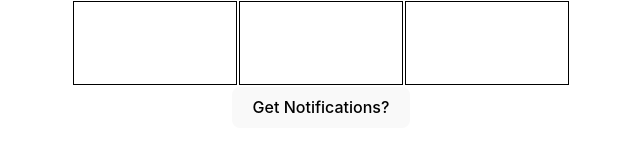
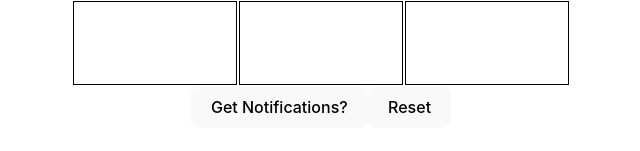
Before and after one commit to Keyto-Shouko/morpion_pwa, a Vue app: page / in a window 1280 px wide. Shown: the part 525-676 px from the top of the page, without its empty margins (319-959 px from the left). Built offline with nearby package versions, Linux system fonts and the light colour scheme.

Commit message:
reset button

```diff
--- a/src/components/HelloWorld.vue
+++ b/src/components/HelloWorld.vue
@@ -124,6 +124,10 @@ export default {
         Notification.requestPermission();
 
       }
+    },
+    reset(){
+      this.bordState = ["", "", "", "", "", "", "", "", ""],
+      this.isCrossPlayer = true
     }
   }
 }
@@ -146,6 +150,7 @@ export default {
   </table>
   <button v-on:click="promptNotification">Get Notifications?</button>
   <!-- add a reset button -->
+  <button v-on:click="reset">Reset</button>
 </template>
 
 
```
